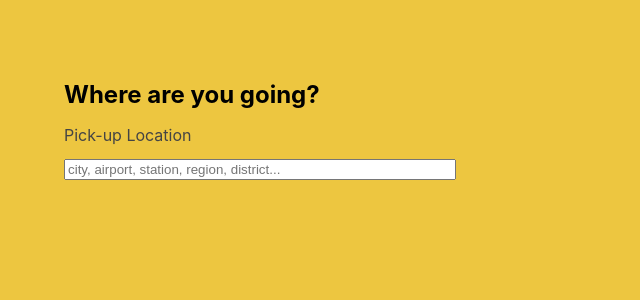
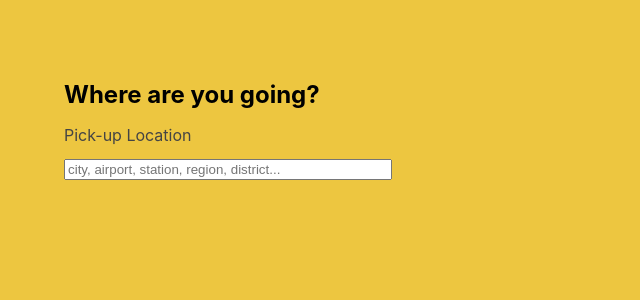
Before and after one commit to annas-abuhassan/search-widget, a React (Create React App) app: page / in a window 1280 px wide. Shown: the top 300 px of the page, without its empty margins (0-640 px from the left). Built offline with nearby package versions, Linux system fonts and the light colour scheme; the HTML template or start-up script is replaced by a standard one.

Commit message:
more css

```diff
--- a/src/Components/Result.css
+++ b/src/Components/Result.css
@@ -33,3 +33,15 @@
   font-size: 0.75em;
   color: grey;
 }
+
+/* desktop */
+
+@media screen and (min-width: 1025px) {
+  .result-type {
+    margin: 10%;
+  }
+
+  .result-body {
+    margin: 2.5%;
+  }
+}
--- a/src/Components/SearchForm.css
+++ b/src/Components/SearchForm.css
@@ -21,11 +21,21 @@ input {
   background-image: url('http://loadinggif.com/images/image-selection/3.gif');
   background-position: right center;
   background-repeat: no-repeat;
-  background-size: 25px 25px;
+  background-size: 15px 15px;
 }
 
-@media screen and (min-width: 640px) {
+/* tablet */
+
+@media screen and (min-width: 600px) {
   .search-form-container {
-    width: 30%;
+    width: 50%;
   }
 }
+
+/* desktop */
+
+@media screen and (min-width: 1025px) {
+  .search-form-container {
+    width: 25%;
+  }
+}
```
